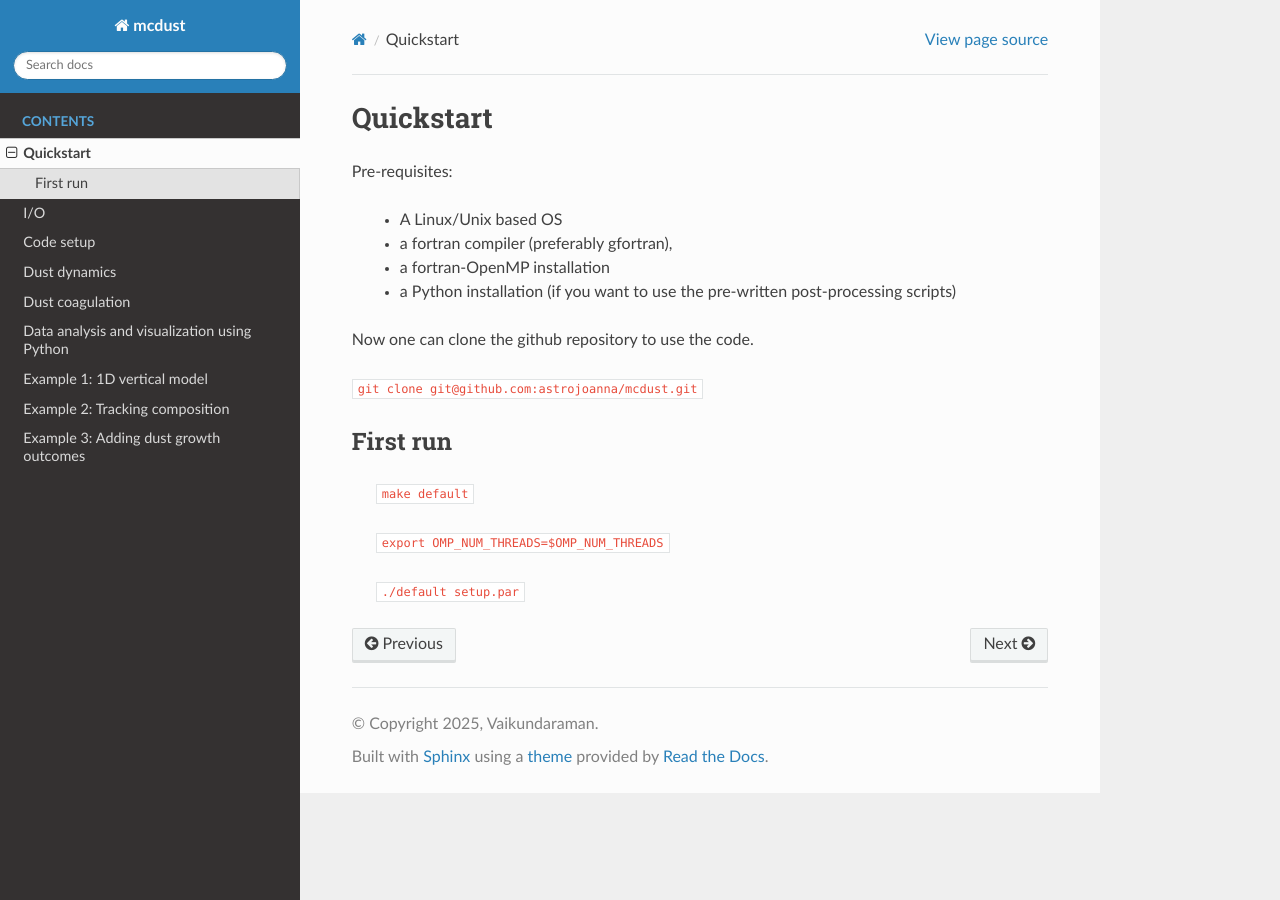
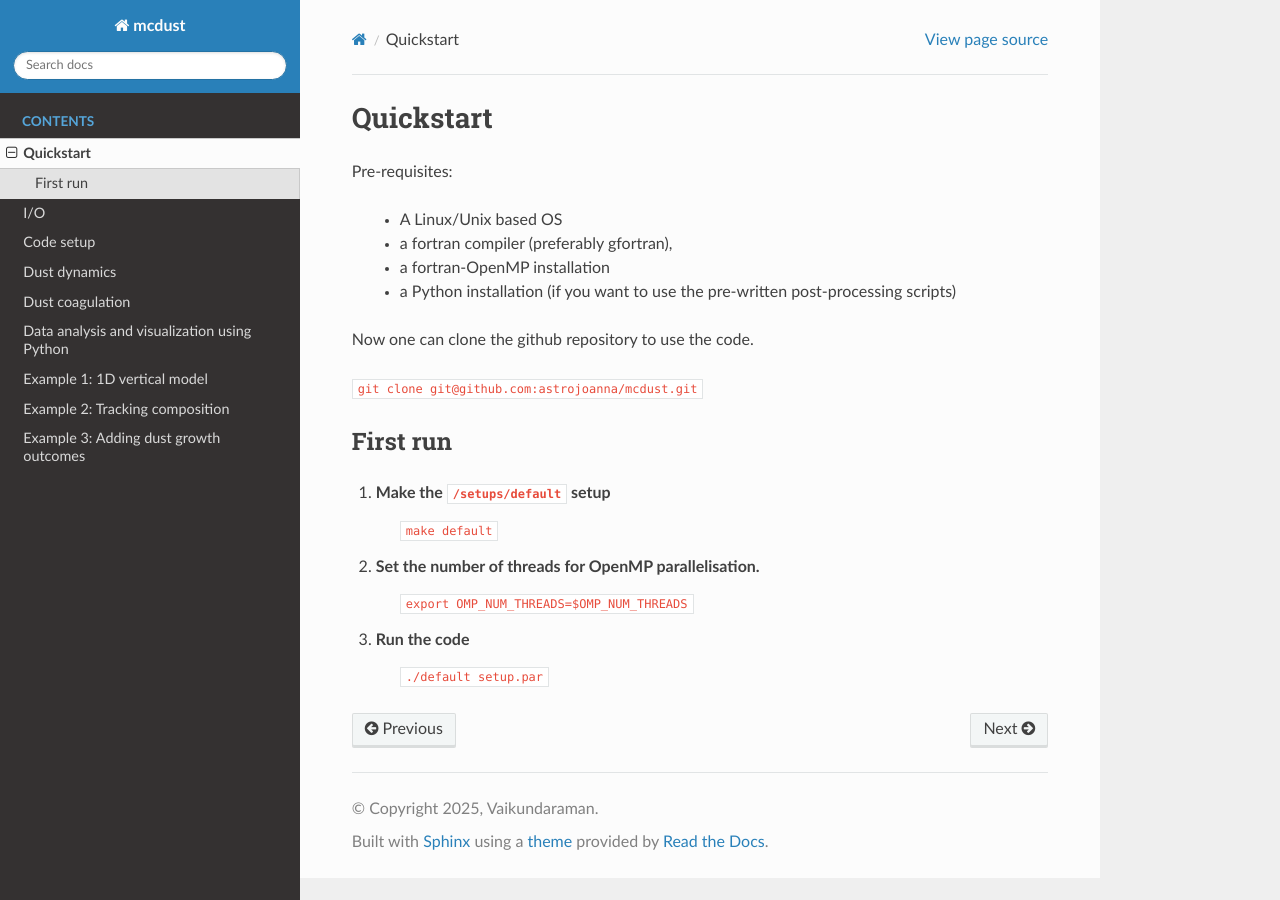
Before and after one commit to vicky1997/docs_test, a Sphinx documentation site: the page built from docs/source/setup.rst, in a window 1280 px wide. Built offline with Sphinx 7.4.7 and the Read the Docs theme 3.1.0, drawn with Linux system fonts in a browser that asks for light colours; pages that are not in the unit, such as notebooks, are missing from menus.

Commit message:
quickstart done

```diff
--- a/docs/source/setup.rst
+++ b/docs/source/setup.rst
@@ -16,9 +16,9 @@ Now one can clone the github repository to use the code.
 
 First run
 +++++++++
-
- :code:`make default`
-
- :code:`export OMP_NUM_THREADS=$OMP_NUM_THREADS`
-
- :code:`./default setup.par`
+#. Make the :code:`/setups/default` setup
+    :code:`make default`
+#. Set the number of threads for OpenMP parallelisation.
+    :code:`export OMP_NUM_THREADS=$OMP_NUM_THREADS`
+#. Run the code
+    :code:`./default setup.par`
```
